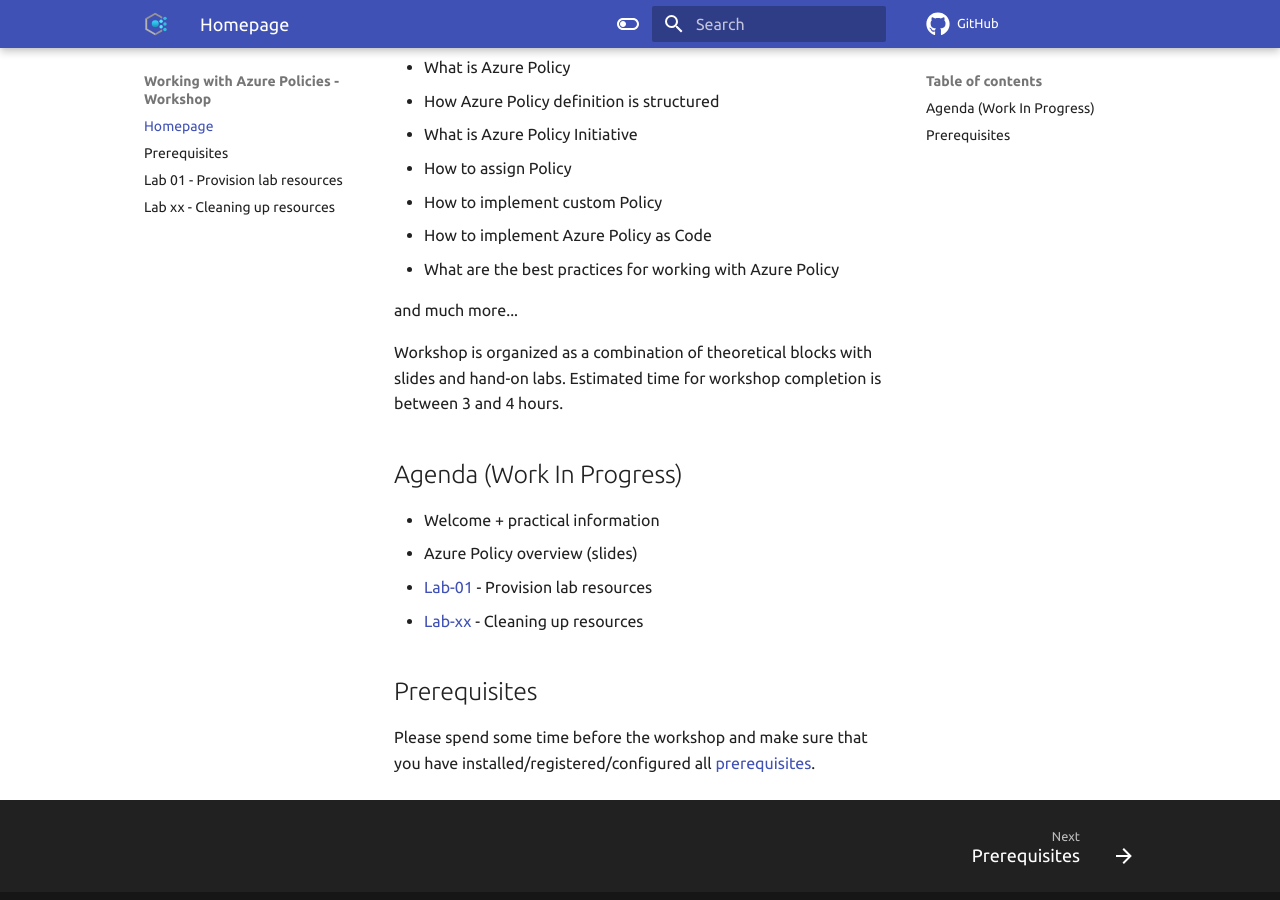
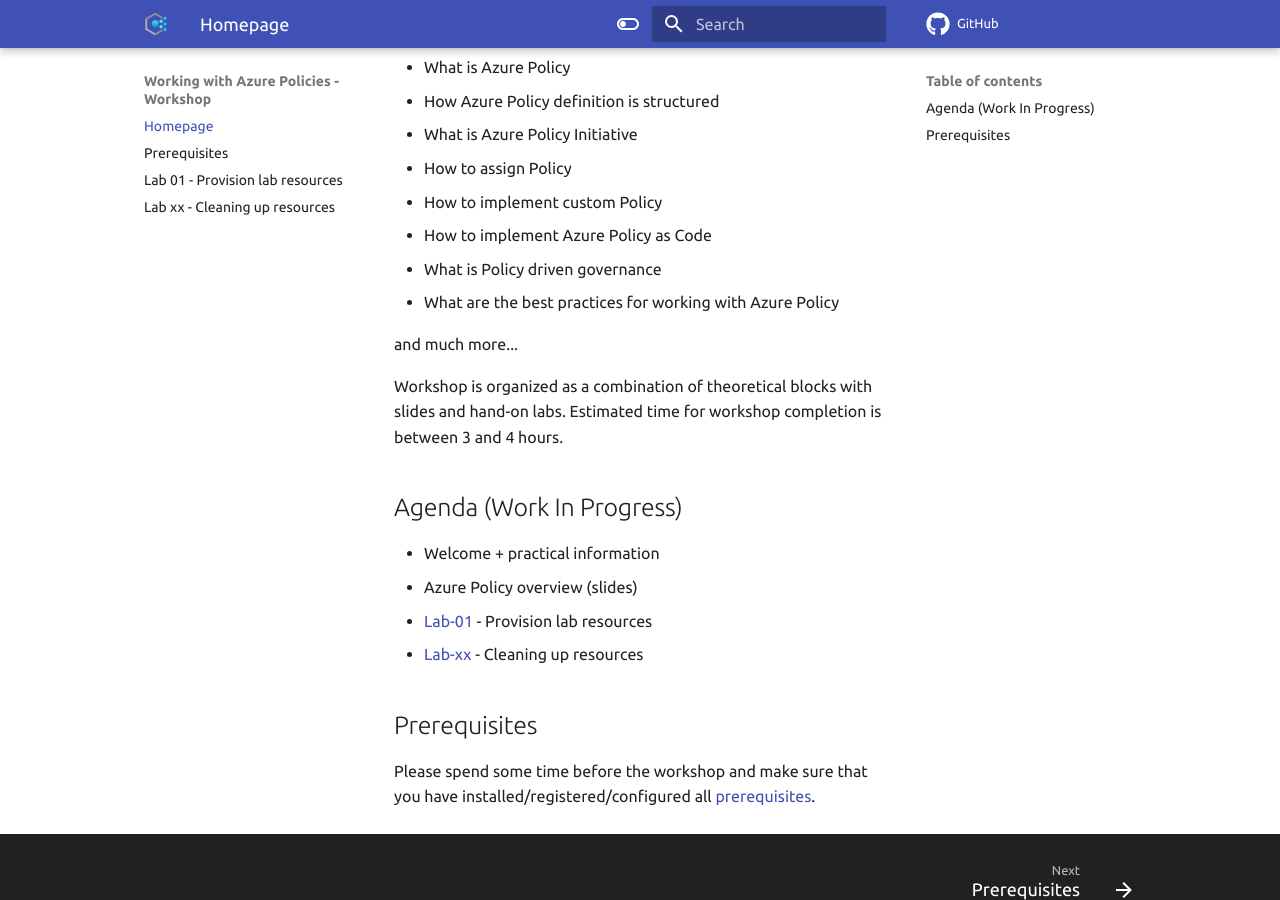
Before and after one commit to Infrastructure-AsCode/azure-policy-101, an MkDocs documentation site: the page built from docs/index.md, in a window 1280 px wide and 900 px high, scrolled down 489 px. Built offline with MkDocs 1.6.1 and Material for MkDocs 9.7.7, drawn with Linux system fonts in a browser that asks for light colours; comment, search, counter and statistics services are not loaded.

Commit message:
Agneda WIP

```diff
--- a/docs/index.md
+++ b/docs/index.md
@@ -10,6 +10,7 @@ This is level 200 workshop that covers different aspects of working with [Azure
 - How to assign Policy
 - How to implement custom Policy
 - How to implement Azure Policy as Code
+- What is Policy driven governance
 - What are the best practices for working with Azure Policy
 
 and much more...
```
